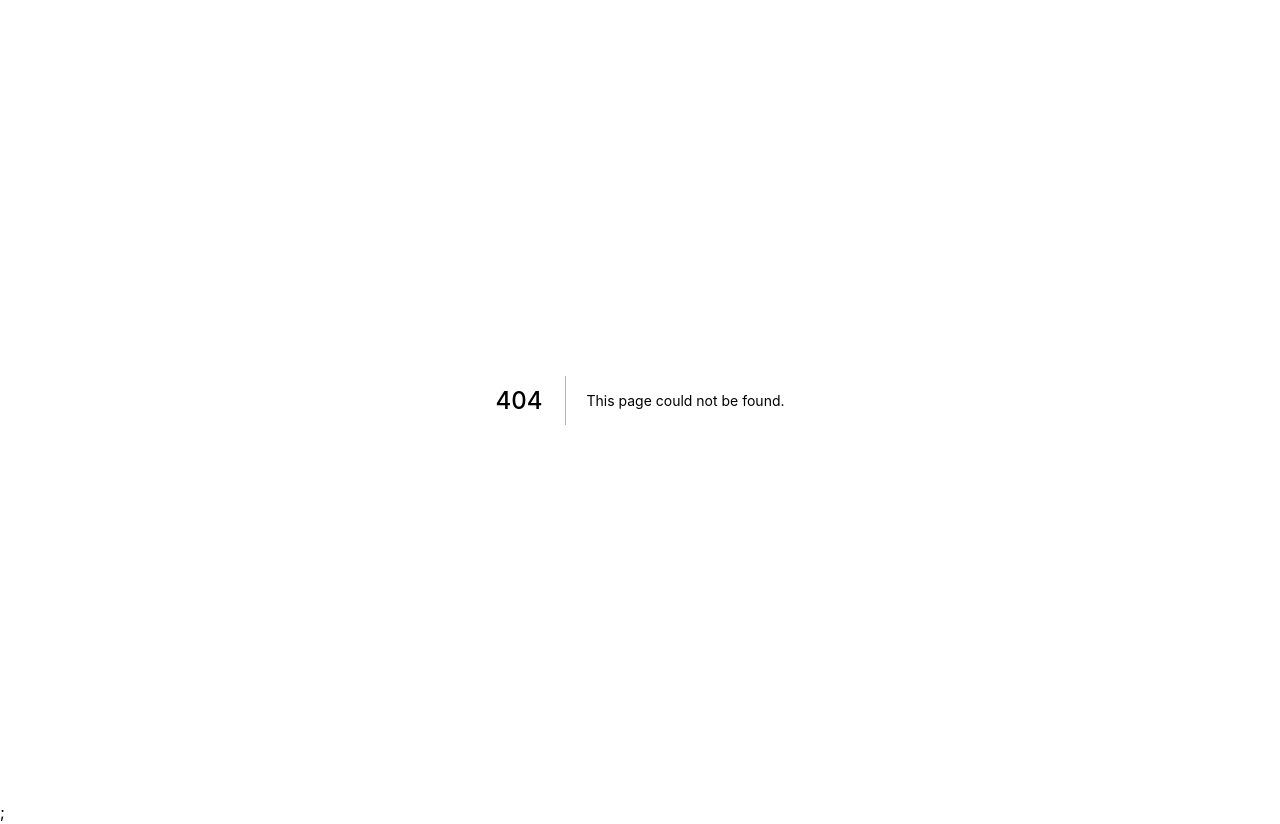
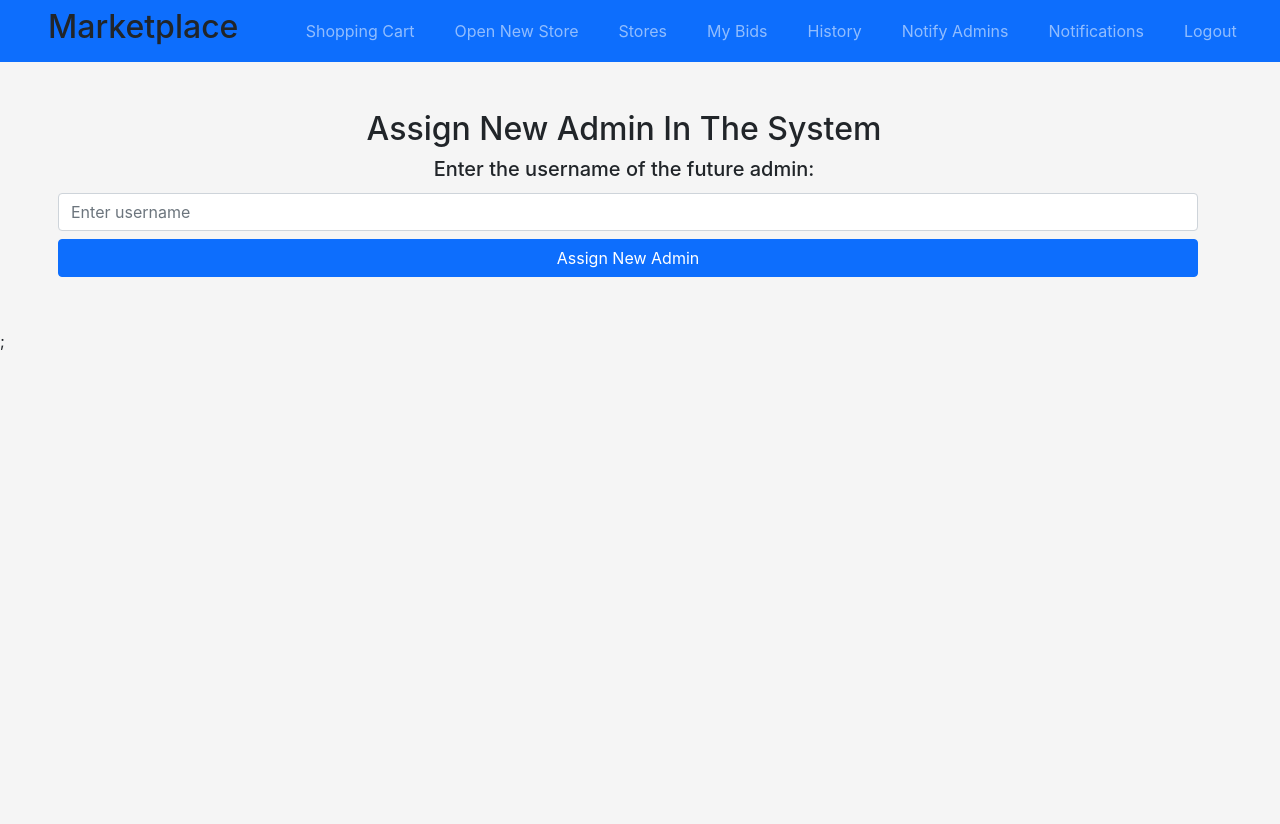
Before and after one commit to danielpiro/Workshop-16b, a Next.js app in the folder GUI/: page /assign-new-admin in a window 1280 px wide. Before the commit this address had no page. After the commit the page ends 800 px from the top, so only its background shows below. Built offline with nearby package versions, Linux system fonts and the light colour scheme.

Commit message:
created assign new admin

```diff
--- /dev/null
+++ b/GUI/pages/assign-new-admin.js
@@ -0,0 +1,75 @@
+import Menu from "../components/menu";
+import { useState } from "react";
+import api from "../components/api";
+import { useCookies } from "react-cookie";
+import createNotification from "../components/norification";
+
+const AssignNewAdmin = () => {
+  const [username, setUsername] = useState("");
+
+  const [cookies, setCookie, removeCookie] = useCookies([
+    "username",
+    "password",
+    "userId",
+    "type",
+  ]);
+
+  const onAssignAdmin = async (e) =>{
+    e.preventDefault();
+    if (username !== "") {
+        await api
+          .post(`/add/admin/?whoIsAdding=${cookies.userId}&user_toMakeAdmin=${username}`)
+          .then((res) => {
+            const { data } = res;
+            if (data.success) {
+              createNotification(
+                "success",
+                `User ${username} is now Admin`
+              )();
+            } else {
+              createNotification("error", data.reason)();
+            }
+          })
+          .catch((err) => console.log("failed to assign the user to be admin"));
+      } else {
+        createNotification(
+          "error",
+          "username was not valid, please try again"
+        )();
+      }
+  }
+
+  return (
+    <>
+      <Menu />
+      <div className="text-center m-5" style={{width: "90%"}}>
+        <div className="container">
+        <h2>Assign New Admin In The System</h2>
+          <div className="row">
+            <h5>Enter the username of the future admin: </h5>
+          </div>
+          <div className="row">
+            <input
+                className="form-control mr-sm-2 m-1"
+                type="search"
+                placeholder="Enter username"
+                aria-label="Search"
+                //value={username}
+                onChange={(e) => setUsername(e.target.value)}
+            />
+          </div>
+          <div className="row">
+            <button
+              className="btn btn-primary mr-lg-3 m-1"
+              onClick={onAssignAdmin}
+            >
+              Assign New Admin
+            </button>
+          </div>
+        </div>
+      </div>
+    </>
+  );
+};
+
+export default AssignNewAdmin;
```
Also changed, not shown: GUI/pages/admin-actions.js (+9 -9 lines), GUI/pages/admin-view-user-puchase-history.js (+8 -8 lines).
